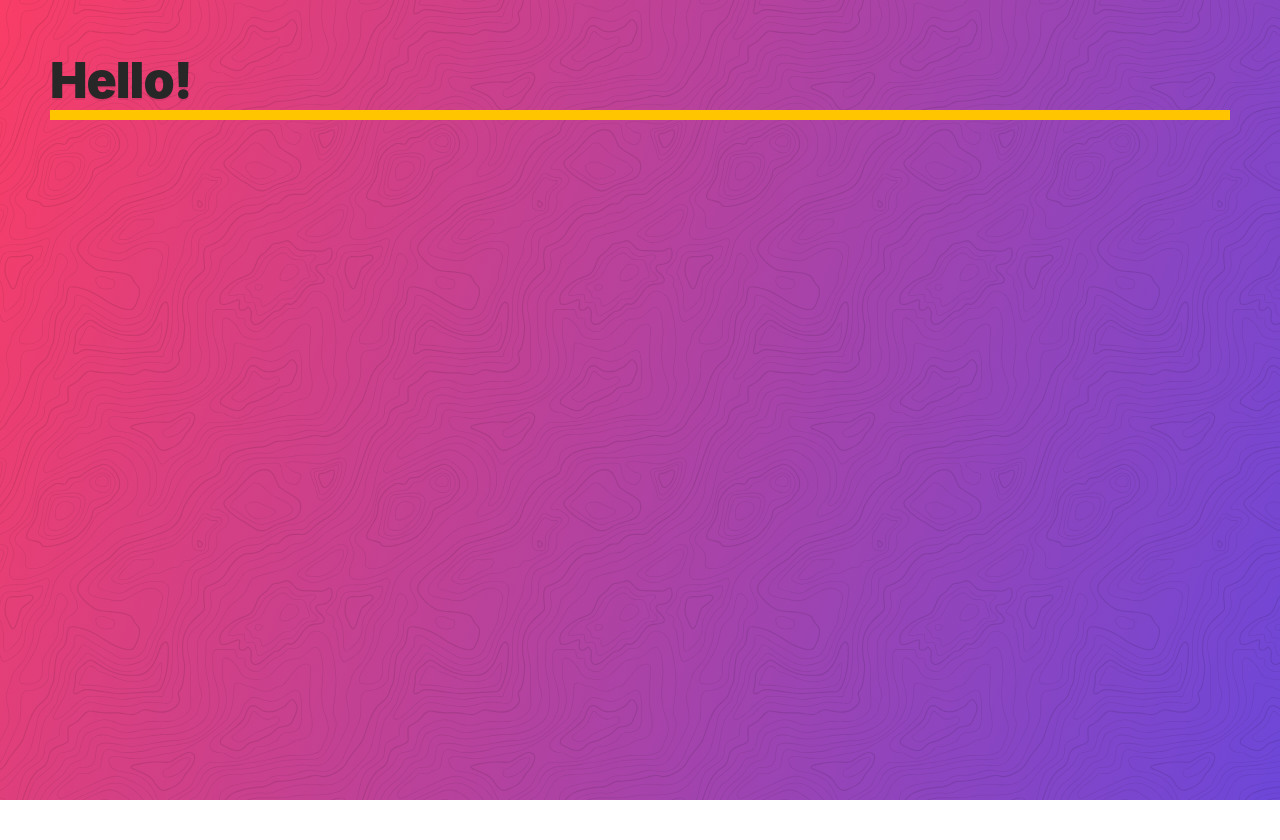
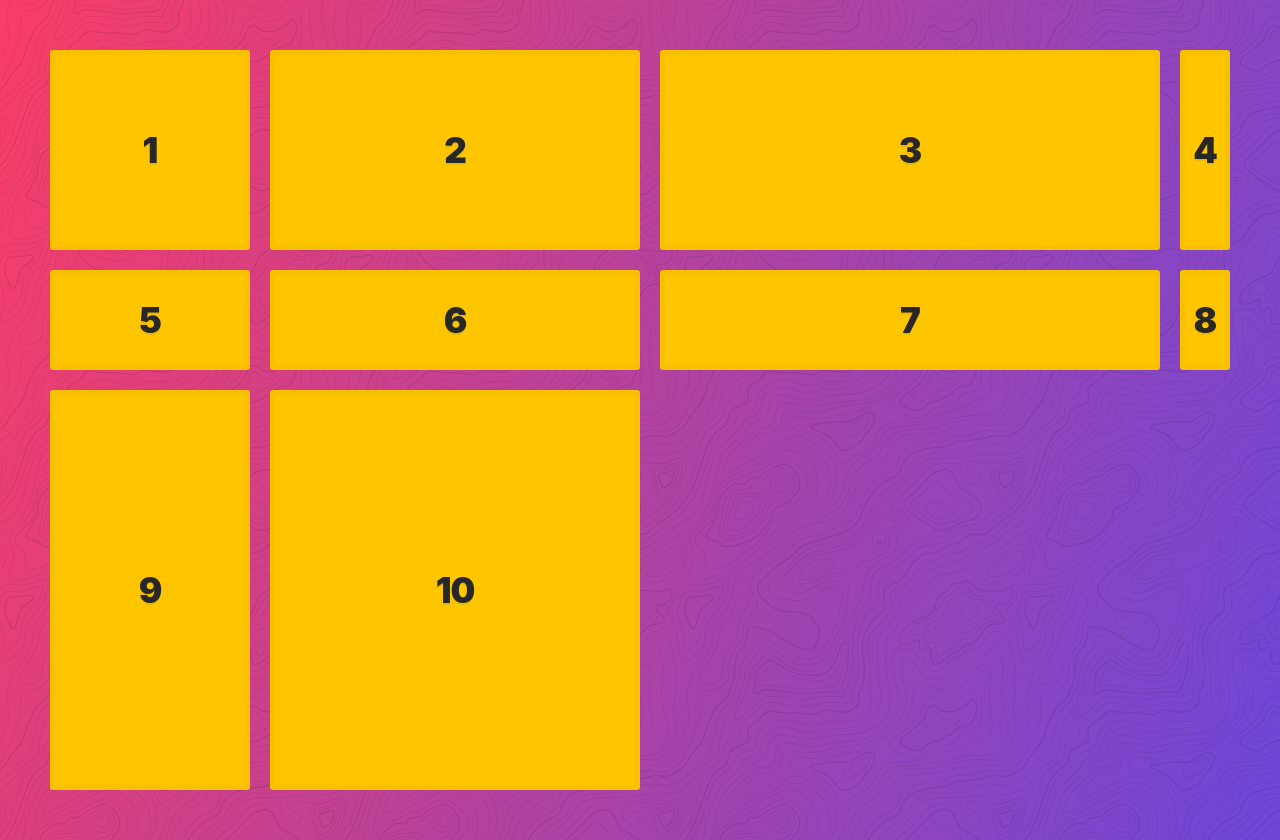
Before and after one commit to thealice/css-sandbox, a website: page grid/index.html in a window 1280 px wide. Before the commit the page ends 800 px from the top, so only its background shows below. Drawn offline with Linux system fonts and the light colour scheme.

Commit message:
setup a grid with 4 columns and 3 rows

```diff
--- a/grid/assets/style.css
+++ b/grid/assets/style.css
@@ -67,3 +67,10 @@
 .item p {
   margin: 0 0 5px 0;
 }
+
+.container {
+  display: grid;
+  grid-template-columns: 200px auto 500px 50px;
+  grid-template-rows: 200px 100px 400px;
+  grid-gap: 20px;
+}
--- a/grid/index.html
+++ b/grid/index.html
@@ -17,7 +17,18 @@
 </style>
 
 <body>
-  <p>Hello!</p>
+   <div class="container">
+       <div class="item">1</div>
+       <div class="item">2</div>
+       <div class="item">3</div>
+       <div class="item">4</div>
+       <div class="item">5</div>
+       <div class="item">6</div>
+       <div class="item">7</div>
+       <div class="item">8</div>
+       <div class="item">9</div>
+       <div class="item">10</div>
+   </div>
 </body>
 
 </html>
```
